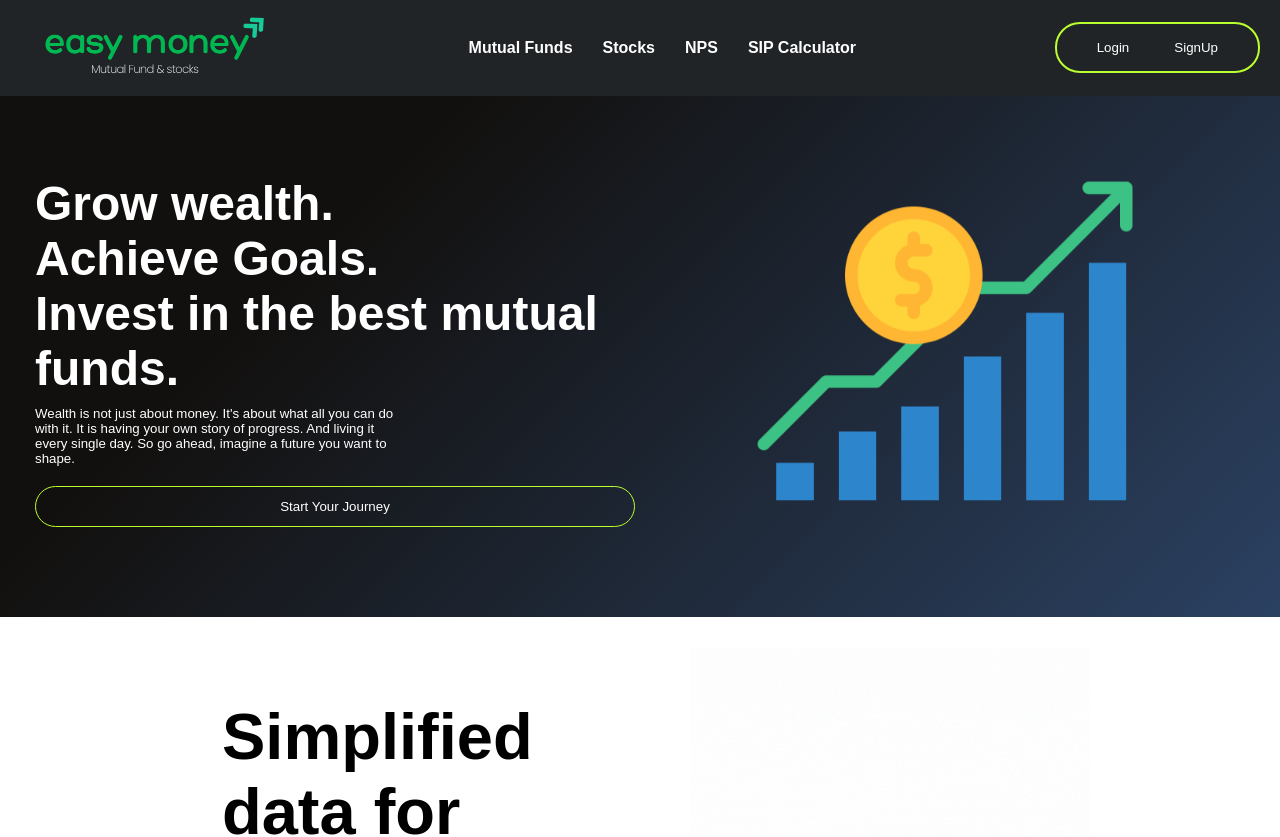
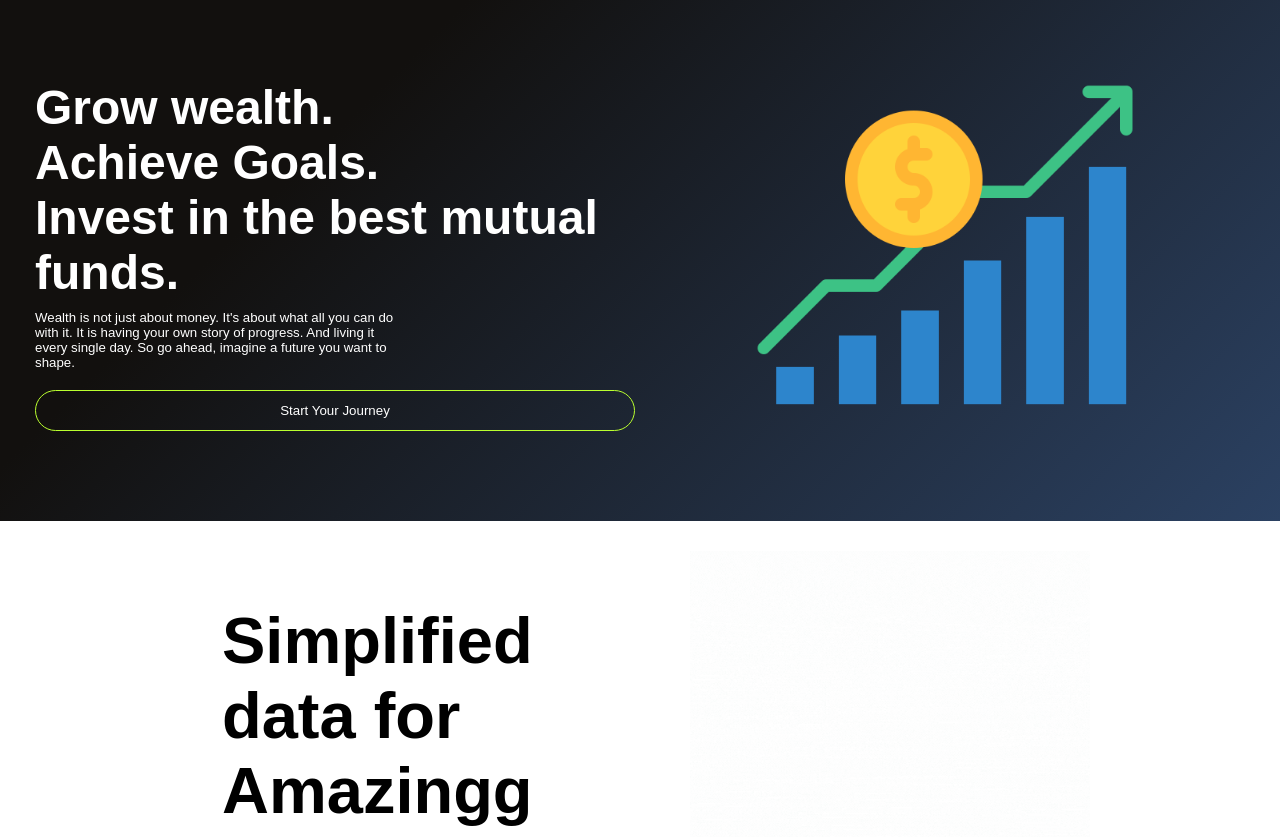
Before and after one commit to MashooqAli9140/easy-money, a React (Vite) app in the folder frontend/easymoney/: page / in a window 1280 px wide. Shown: the top 837 px of the page. Built offline with nearby package versions, Linux system fonts and the light colour scheme; no server answers.

Commit message:
navbar remove from app

```diff
--- a/frontend/easymoney/src/App.jsx
+++ b/frontend/easymoney/src/App.jsx
@@ -1,6 +1,6 @@
 import React from 'react';
 import { BrowserRouter , Routes , Route } from 'react-router-dom';
-import Navbar from './componants/Navbar/Navbar.jsx';
+// import Navbar from './componants/Navbar/Navbar.jsx';
 import Home_hero from './componants/Home_Hero/Home_hero.jsx';
 import Home_Hero_2 from './componants/Home_Hero/Home_Hero_2.jsx';
 import Signup from './componants/signup/Signup.jsx';
@@ -16,7 +16,6 @@ function App() {
 <GlobleProvider>
     <BrowserRouter>
 
-        <Navbar />
         <Routes>
           <Route path='/'  element={ <Home_hero/> } />
         </Routes>
```
